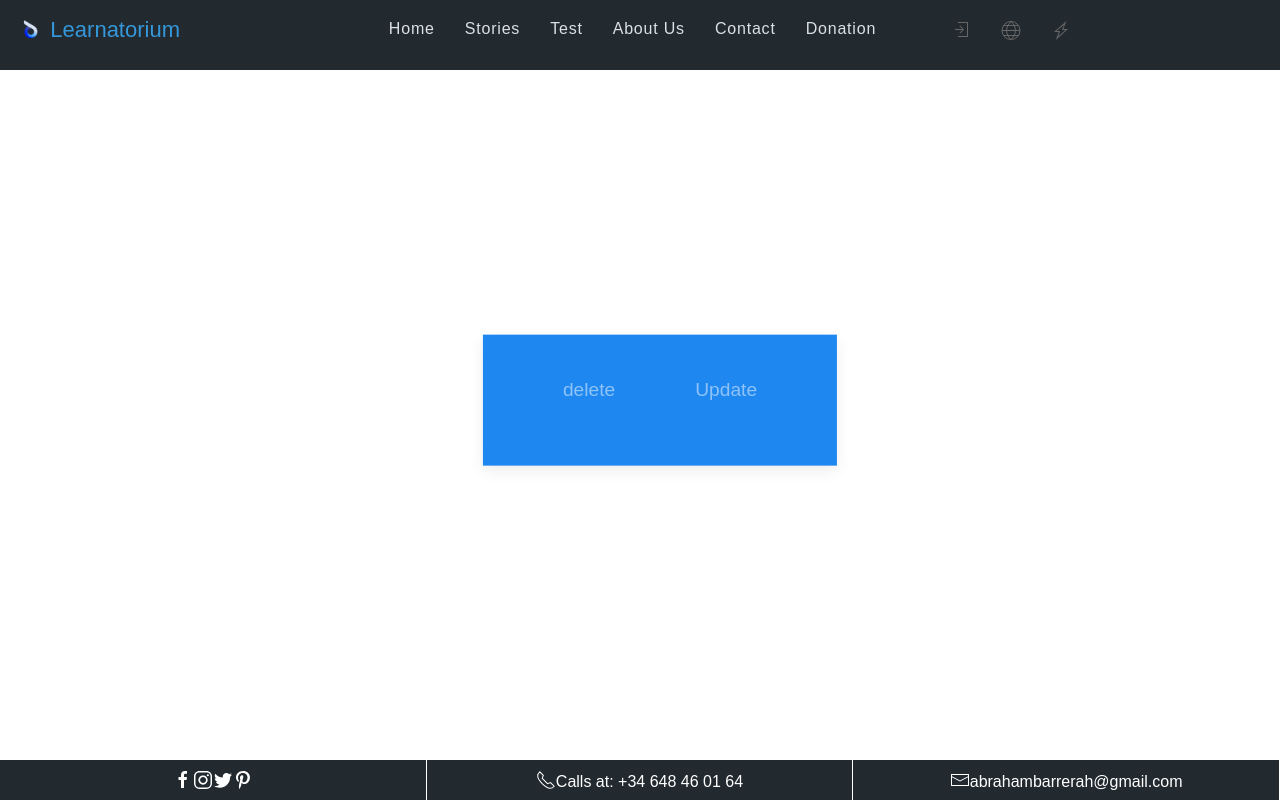
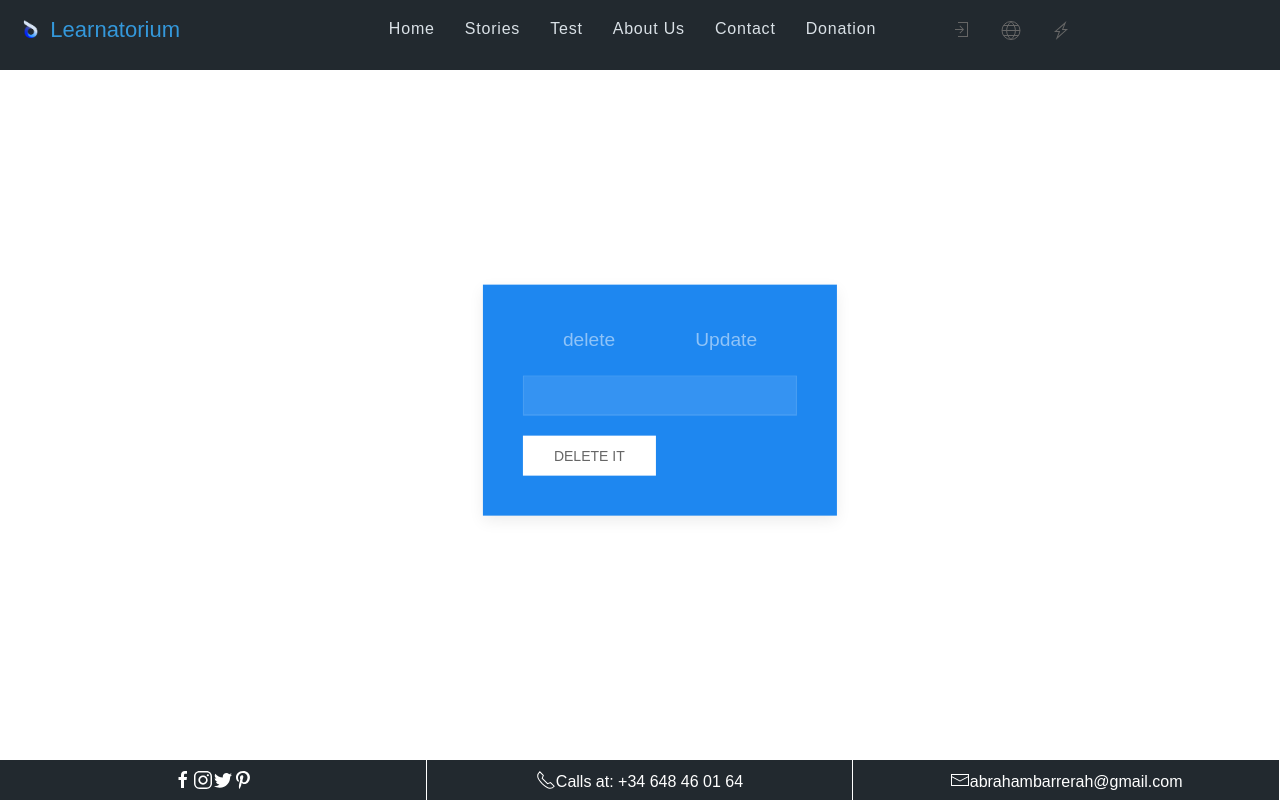
Before and after one commit to abarrerah/Learnatorium, a React (Create React App) app in the folder src/learnatorium-front/: page /Admin-User-Zone in a window 1280 px wide. Both pictures are taken after a click on the element "delete". Built offline with nearby package versions, Linux system fonts and the light colour scheme; no server answers; a web font is replaced by a local one.

Commit message:
adding delete to user-admin-zone

```diff
--- a/src/learnatorium-front/src/pages/meta/UserMeta.tsx
+++ b/src/learnatorium-front/src/pages/meta/UserMeta.tsx
@@ -1,3 +1,4 @@
+/* eslint-disable eqeqeq */
 import React, { useState } from "react";
 
 function UserMeta() {
@@ -22,25 +23,79 @@ function UserMeta() {
 
   const [deleted, setDeleted] = useState(false);
   const [update, setUpdate] = useState(false);
+  const [userToDelete, setUserToDelete] = useState("");
 
-  function onDelete() {
+  async function onDelete() {
+    setUpdate(false);
     setDeleted(true);
-    console.log(deleted);
   }
   function onUpdate() {
+    setDeleted(false);
     setUpdate(true);
-    console.log(update);
   }
-  let user;
+
+  function sendItToUpdate() {
+    alert("hi");
+  }
+  function sendItToDelete() {
+    const id= parseInt(userToDelete);
+    if(isNaN(id)){
+      alert("You have introduced a string, not a number.");
+
+    }else{
+      fetch("http://localhost:8050/user/" + id, {
+      method: "DELETE",
+    })
+
+      .then((res) => console.log(res.text()))
+      .then((res) => console.log(res));
+    }
+
+  }
+
   return (
     <div>
       <div className="uk-card uk-card-primary uk-card-body uk-width-1-3 uk-margin-left uk-position-center">
         <div className="uk-flex">
-          <p className="uk-text-muted" onClick={onDelete}>delete</p>
-          <p className="uk-margin-remove-top uk-text-muted" onClick={onUpdate}>Update</p>
+          <p className="uk-text-muted" onClick={onDelete}>
+            delete
+          </p>
+          <p className="uk-margin-remove-top uk-text-muted" onClick={onUpdate}>
+            Update
+          </p>
         </div>
+        {(() => {
+          if (update) {
+            return (
+              <div>
+                <input
+                  type="button"
+                  value="update"
+                  onClick={sendItToUpdate}
+                  onChange={(e) => setUserToDelete(e.target.value)}
+                ></input>
+              </div>
+            );
+          } else if (deleted) {
+            return (
+              <div>
+                <input
+                  className="uk-input uk-form uk-margin-bottom"
+                  onChange={(e) => setUserToDelete(e.target.value)}
+                ></input>
 
-        {user}
+                <br />
+
+                <input
+                  type="button"
+                  value="Delete it"
+                  className="uk-button uk-button-secondary"
+                  onClick={sendItToDelete}
+                ></input>
+              </div>
+            );
+          }
+        })()}
       </div>
     </div>
   );
```
Also changed, not shown: 2 other files (tests, documents, lock files or other folders).
